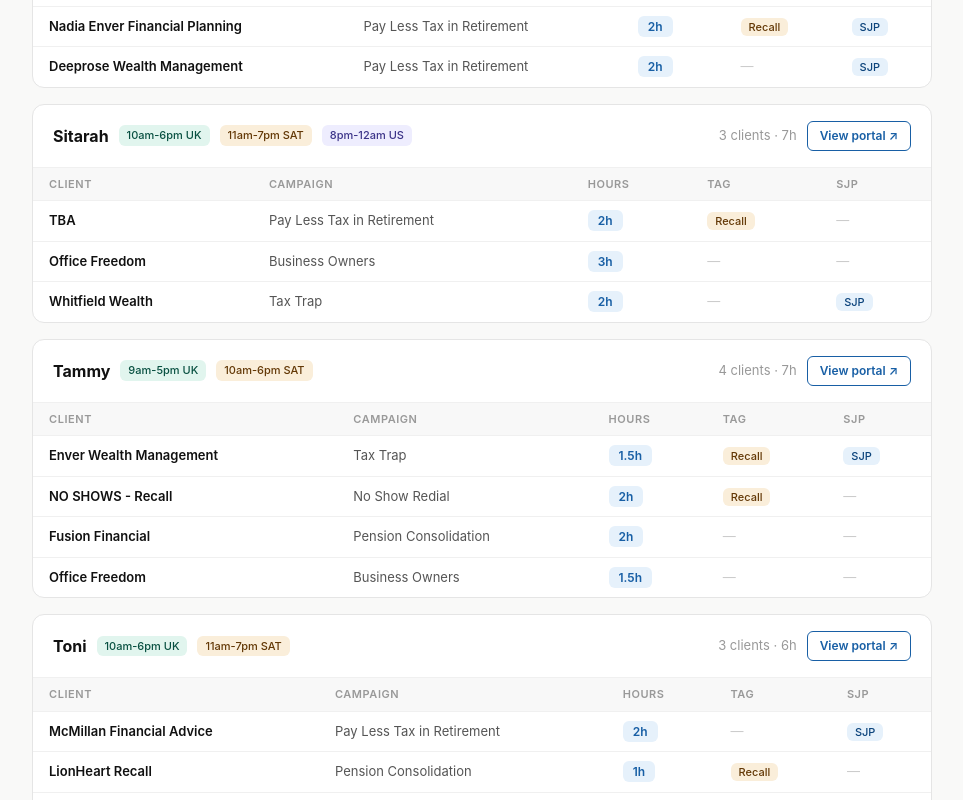
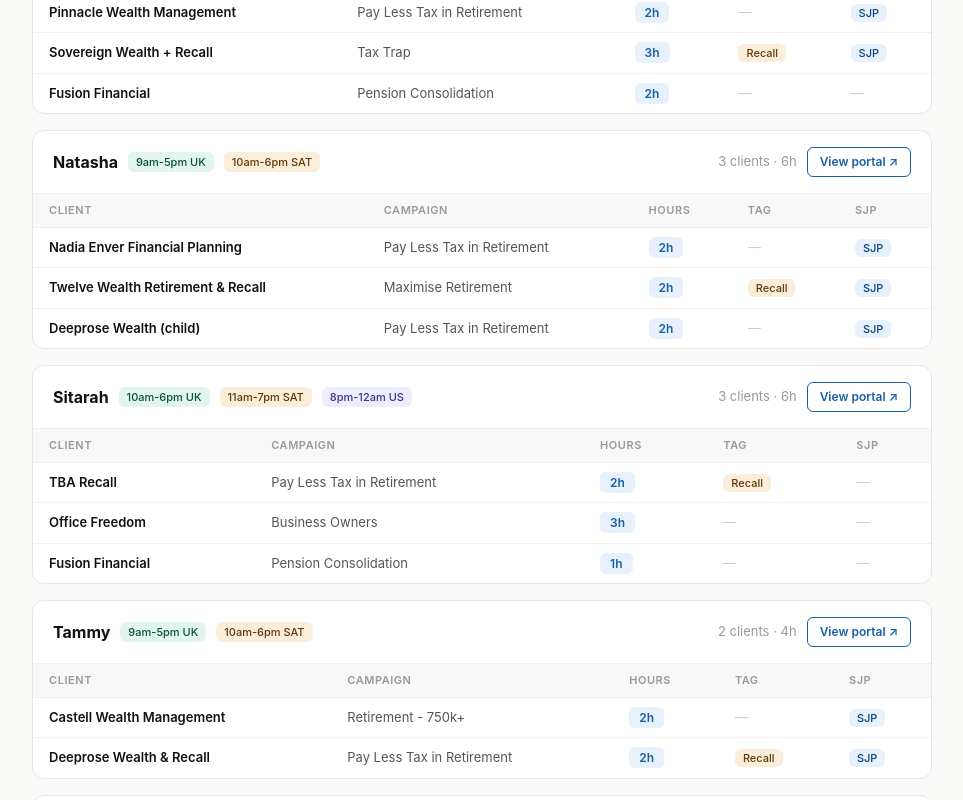
Before and after one commit to adsorbed/adsorbed-caller-portal, a Next.js app: page /admin in a window 1280 px wide. Shown: the part 1260-2060 px from the top of the page, without its empty margins (158-1121 px from the left). Built offline with nearby package versions, Linux system fonts and the light colour scheme.

Commit message:
Update caller roster - new assignments, add Joy, remove Warren and Staci

```diff
--- a/app/page.tsx
+++ b/app/page.tsx
@@ -1,12 +1,12 @@
 import Link from 'next/link'
 
 const CALLERS = [
+  { name: 'Joy', id: 'joy' },
   { name: 'Tammy', id: 'tammy' },
   { name: 'Miche', id: 'miche' },
   { name: 'Celeste', id: 'celeste' },
   { name: 'Sitarah', id: 'sitarah' },
   { name: 'Zama', id: 'zama' },
-  { name: 'Warren', id: 'warren' },
   { name: 'Deje', id: 'deje' },
   { name: 'Toni', id: 'toni' },
   { name: 'Natasha', id: 'natasha' },
--- a/data/callers.ts
+++ b/data/callers.ts
@@ -1,82 +1,80 @@
 import { CallerData } from '../lib/sheets'
 
 export const STATIC_CALLERS: Record<string, CallerData> = {
+  joy: {
+    caller: { name: 'Joy', shift_week: '10am-6pm UK', shift_sat: '11am-7pm SAT', shift_other: null },
+    clients: [
+      { name: 'Enver Wealth Management', hours: 2.5, tag: null, campaign: 'Tax Trap', sjp: 'Yes', ghl_url: 'https://app.gohighlevel.com/accounts/detail/UFOBKmmDchnRwIM0bEHF', brief_url: null, script: null, calendly: [{ name: 'Josh Holmes', url: 'https://calendly.com/josh-holmes-ewm/financial-consultation' }, { name: 'Ben Russell', url: 'https://calendly.com/benjamin-russell-sjpp/30min' }, { name: 'Harry', url: 'https://calendly.com/h-carling/zoom-meeting' }] },
+      { name: 'Vantage Wealth + Recall', hours: 3, tag: 'Recall', campaign: 'Tax Trap', sjp: 'Yes', ghl_url: 'https://app.gohighlevel.com/v2/location/NdfxLkYsuEbITzf3os5t/dashboard', brief_url: null, script: null, calendly: [{ name: 'Dan', url: 'https://calendly.com/danmcguigan/introductory-call-30-mins' }, { name: 'Joseph', url: 'https://calendly.com/josephoconnor/introductory-call-vantage-wealth-management' }, { name: 'Kevin', url: 'https://calendly.com/kevinmugisha/introductory-call-30-mins-1' }] },
+    ],
+  },
   tammy: {
     caller: { name: 'Tammy', shift_week: '9am-5pm UK', shift_sat: '10am-6pm SAT', shift_other: null },
     clients: [
-      { name: 'Enver Wealth Management', hours: 1.5, tag: 'Recall', campaign: 'Tax Trap', sjp: 'Yes', ghl_url: 'https://app.gohighlevel.com/accounts/detail/UFOBKmmDchnRwIM0bEHF', brief_url: null, script: 'Hi, this is [Name] calling from ADsorbed on behalf of Enver Wealth Management. Reaching out to professionals who may be paying too much tax - is that worth a chat?', calendly: [{ name: 'Josh Holmes', url: 'https://calendly.com/josh-holmes-ewm/financial-consultation' }, { name: 'Ben Russell', url: 'https://calendly.com/benjamin-russell-sjpp/30min' }, { name: 'Harry', url: 'https://calendly.com/h-carling/zoom-meeting' }] },
-      { name: 'NO SHOWS - Recall', hours: 2, tag: 'Recall', campaign: 'No Show Redial', sjp: null, ghl_url: null, brief_url: null, script: 'Hi, following up - you had an appointment booked with one of our advisers but we missed you. Would you like to reschedule?', calendly: [] },
-      { name: 'Fusion Financial', hours: 2, tag: null, campaign: 'Pension Consolidation', sjp: 'No', ghl_url: null, brief_url: null, script: 'Hi, this is [Name] from ADsorbed working with Fusion Financial. We help people consolidate old workplace pensions - do you have any old pensions sitting around?', calendly: [{ name: 'Fusion Adviser', url: 'https://calendly.com/joahu-s-fcg/fusion-initial-discovery-call' }] },
-      { name: 'Office Freedom', hours: 1.5, tag: null, campaign: 'Business Owners', sjp: 'No', ghl_url: 'https://app.gohighlevel.com/v2/location/JJY49W48ZHoFp9AG8muZi/dashboard', brief_url: null, script: 'Hi, calling on behalf of Office Freedom. We work with business owners to help them make the most of their finances - is that relevant to you?', calendly: [] },
+      { name: 'Castell Wealth Management', hours: 2, tag: null, campaign: 'Retirement - 750k+', sjp: 'Yes', ghl_url: 'https://app.gohighlevel.com/v2/location/LR5em7sSiNdZRcWsCKmT/dashboard', brief_url: null, script: null, calendly: [{ name: 'James', url: 'https://calendly.com/castellwealth/future-perfect-initial-review' }, { name: 'Ashley', url: 'https://calendly.com/ashley-nassiri-sjpp/30-minute-meeting' }] },
+      { name: 'Deeprose Wealth & Recall', hours: 2, tag: 'Recall', campaign: 'Pay Less Tax in Retirement', sjp: 'Yes', ghl_url: null, brief_url: null, script: null, calendly: [{ name: 'Fraser', url: 'https://calendly.com/fraser-j-deeprose-sjpp/30min' }] },
     ],
   },
   miche: {
     caller: { name: 'Miche', shift_week: '10am-6pm UK', shift_sat: '11am-7pm SAT', shift_other: null },
     clients: [
-      { name: 'Enver Wealth Management', hours: 2.5, tag: null, campaign: 'Tax Trap', sjp: 'Yes', ghl_url: 'https://app.gohighlevel.com/accounts/detail/UFOBKmmDchnRwIM0bEHF', brief_url: null, script: 'Hi, this is [Name] calling from ADsorbed on behalf of Enver Wealth Management. Reaching out to professionals who may be paying too much tax - is that worth a chat?', calendly: [{ name: 'Josh Holmes', url: 'https://calendly.com/josh-holmes-ewm/financial-consultation' }, { name: 'Ben Russell', url: 'https://calendly.com/benjamin-russell-sjpp/30min' }] },
-      { name: 'Pinnacle Wealth Management', hours: 2, tag: null, campaign: 'Pay Less Tax in Retirement', sjp: 'Yes', ghl_url: 'https://app.gohighlevel.com/v2/location/LTp42eS7bty2DDMeSrS6/dashboard', brief_url: null, script: 'Hi, calling on behalf of Pinnacle Wealth Management. We help professionals review their pension and retirement plans - is that something you have thought about recently?', calendly: [{ name: 'Jon Whitley', url: 'https://calendly.com/jon-whitley/introductory-meeting-with-pinnacle-wealth-management-103' }, { name: 'Ben Rotchford', url: 'https://calendly.com/ben-rotchford---sjp/introductory-meeting-with-pinnacle-wealth-management-duplicate' }, { name: 'Mark Griffiths', url: 'https://calendly.com/mark-griffiths-2/introductory-meeting-with-pinnacle-wealth-management-duplicate-duplicate-duplicate' }, { name: 'Felix Flower', url: 'https://calendly.com/felix-flower/introductory-meeting-with-pinnacle-wealth-management-duplicate-duplicate-2-duplicate-1' }, { name: 'Brody Faulkner', url: 'https://calendly.com/brody-faulkner-sjpp/introductory-meeting-with-pinnacle-wealth-management-duplicate-duplicate-2-duplicate' }, { name: 'Ross Hayden', url: 'https://calendly.com/ross-hayden-sjpp/introductory-meeting-with-pinnacle-wealth-management-duplicate-duplicate-2' }, { name: 'Charlie Bornor', url: 'https://calendly.com/charlie-bornor/introductory-meeting-with-pinnacle-wealth-management-104' }] },
-      { name: 'William Street Wealth', hours: 2.5, tag: null, campaign: 'Pay Less Tax in Retirement', sjp: 'Yes', ghl_url: 'https://app.gohighlevel.com/v2/location/DF5YpqdKYNykTlTvEdwp/dashboard', brief_url: null, script: 'Hi, calling on behalf of William Street Wealth. We help people pay less tax in retirement - is that relevant to you?', calendly: [{ name: 'William Street Adviser', url: 'https://calendly.com/wswealth/30min' }] },
+      { name: 'Pinnacle Wealth Management', hours: 2, tag: null, campaign: 'Pay Less Tax in Retirement', sjp: 'Yes', ghl_url: 'https://app.gohighlevel.com/v2/location/LTp42eS7bty2DDMeSrS6/dashboard', brief_url: null, script: null, calendly: [{ name: 'Jon Whitley', url: 'https://calendly.com/jon-whitley/introductory-meeting-with-pinnacle-wealth-management-103' }, { name: 'Ben Rotchford', url: 'https://calendly.com/ben-rotchford---sjp/introductory-meeting-with-pinnacle-wealth-management-duplicate' }, { name: 'Mark Griffiths', url: 'https://calendly.com/mark-griffiths-2/introductory-meeting-with-pinnacle-wealth-management-duplicate-duplicate-duplicate' }, { name: 'Felix Flower', url: 'https://calendly.com/felix-flower/introductory-meeting-with-pinnacle-wealth-management-duplicate-duplicate-2-duplicate-1' }, { name: 'Brody Faulkner', url: 'https://calendly.com/brody-faulkner-sjpp/introductory-meeting-with-pinnacle-wealth-management-duplicate-duplicate-2-duplicate' }, { name: 'Ross Hayden', url: 'https://calendly.com/ross-hayden-sjpp/introductory-meeting-with-pinnacle-wealth-management-duplicate-duplicate-2' }, { name: 'Charlie Bornor', url: 'https://calendly.com/charlie-bornor/introductory-meeting-with-pinnacle-wealth-management-104' }] },
+      { name: 'Sovereign Wealth + Recall', hours: 3, tag: 'Recall', campaign: 'Tax Trap', sjp: 'Yes', ghl_url: 'https://app.gohighlevel.com/v2/location/eVuJ4ipmU51Zm0Vi2sy8/contacts/smart_list/All', brief_url: null, script: null, calendly: [{ name: 'Alexander Head', url: 'https://calendly.com/alexander-head/financial-planning-consultation-1' }] },
+      { name: 'Fusion Financial', hours: 2, tag: null, campaign: 'Pension Consolidation', sjp: 'No', ghl_url: null, brief_url: null, script: null, calendly: [{ name: 'Fusion Adviser', url: 'https://calendly.com/joahu-s-fcg/fusion-initial-discovery-call' }] },
     ],
   },
   celeste: {
-    caller: { name: 'Celeste', shift_week: '10am-6pm UK', shift_sat: '11am-7pm SAT', shift_other: null },
+    caller: { name: 'Celeste', shift_week: '8.30am-4.30pm UK', shift_sat: '10.30am-6.30pm SAT', shift_other: null },
     clients: [
-      { name: 'Sovereign Wealth Management', hours: 2.5, tag: null, campaign: 'Tax Trap', sjp: 'Yes', ghl_url: 'https://app.gohighlevel.com/v2/location/eVuJ4ipmU51Zm0Vi2sy8/contacts/smart_list/All', brief_url: null, script: 'Hi, calling on behalf of Sovereign Wealth Management. We help high earners review their tax position - is that relevant to you?', calendly: [{ name: 'Alexander Head', url: 'https://calendly.com/alexander-head/financial-planning-consultation-1' }] },
-      { name: 'Oakland Wealth Consultants', hours: 2, tag: null, campaign: 'Tax Trap', sjp: 'Yes', ghl_url: 'https://app.gohighlevel.com/v2/location/aoiuWcTeJRJXfrONp71p/settings/company', brief_url: null, script: 'Hi, calling on behalf of Oakland Wealth. We help professionals pay less tax - would that be worth a conversation?', calendly: [{ name: 'Oakland Adviser', url: 'https://calendly.com/oaklandwealthconsultants/30min' }] },
-      { name: 'LionHeart', hours: 2.5, tag: null, campaign: 'Pension Consolidation', sjp: 'No', ghl_url: 'https://app.gohighlevel.com/v2/location/18Qgzv4ChXvRVvHkUVI6/contacts/smart_list/All', brief_url: null, script: 'Hi, reaching out on behalf of LionHeart. We help people consolidate old workplace pensions into one manageable pot - is that something you would be open to exploring?', calendly: [{ name: 'LionHeart Team', url: 'https://calendly.com/lionheartwealthuk/initial-discovery-call' }] },
+      { name: 'Shinfield Financial Planning', hours: 2, tag: null, campaign: 'Tax Trap', sjp: 'No', ghl_url: 'https://app.gohighlevel.com/v2/location/ustxqf1QbLCAcfR1O4r/dashboard', brief_url: null, script: null, calendly: [{ name: 'Richard', url: 'https://calendly.com/richard-shinfield/30min' }] },
+      { name: 'Oakland Wealth Consultants', hours: 2, tag: null, campaign: 'Tax Trap', sjp: 'Yes', ghl_url: 'https://app.gohighlevel.com/v2/location/aoiuWcTeJRJXfrONp71p/settings/company', brief_url: null, script: null, calendly: [{ name: 'Oakland Adviser', url: 'https://calendly.com/oaklandwealthconsultants/30min' }] },
+      { name: 'William Street & Recall', hours: 3, tag: 'Recall', campaign: 'Pay Less Tax in Retirement', sjp: 'Yes', ghl_url: 'https://app.gohighlevel.com/v2/location/DF5YpqdKYNykTlTvEdwp/dashboard', brief_url: null, script: null, calendly: [{ name: 'William Street Adviser', url: 'https://calendly.com/wswealth/30min' }] },
     ],
   },
   sitarah: {
     caller: { name: 'Sitarah', shift_week: '10am-6pm UK', shift_sat: '11am-7pm SAT', shift_other: '8pm-12am US' },
     clients: [
-      { name: 'TBA', hours: 2, tag: 'Recall', campaign: 'Pay Less Tax in Retirement', sjp: 'No', ghl_url: null, brief_url: null, script: 'Hi, calling - the adviser will be in touch shortly to discuss your retirement planning options.', calendly: [{ name: 'Oliver Brien', url: 'https://calendly.com/oliver-obrien-turpinbal/30min' }] },
-      { name: 'Office Freedom', hours: 3, tag: null, campaign: 'Business Owners', sjp: 'No', ghl_url: 'https://app.gohighlevel.com/v2/location/JJY49W48ZHoFp9AG8muZi/dashboard', brief_url: null, script: 'Hi, calling on behalf of Office Freedom. We work with business owners to help them make the most of their finances - is that relevant to you?', calendly: [] },
-      { name: 'Whitfield Wealth', hours: 2, tag: null, campaign: 'Tax Trap', sjp: 'Yes', ghl_url: 'https://app.gohighlevel.com/v2/location/HBCeaAQBmXZoIpFaaMS/dashboard', brief_url: null, script: 'Hi, calling on behalf of Whitfield Wealth Management. We help professionals review their tax position - is that something you would be open to discussing?', calendly: [{ name: 'Whitfield Adviser', url: 'https://calendly.com/e/ewvm-wwp0-d/minute-discovery-meeting' }] },
+      { name: 'TBA Recall', hours: 2, tag: 'Recall', campaign: 'Pay Less Tax in Retirement', sjp: 'No', ghl_url: null, brief_url: null, script: null, calendly: [] },
+      { name: 'Office Freedom', hours: 3, tag: null, campaign: 'Business Owners', sjp: 'No', ghl_url: 'https://app.gohighlevel.com/v2/location/JJY49W48ZHoFp9AG8muZi/dashboard', brief_url: null, script: null, calendly: [] },
+      { name: 'Fusion Financial', hours: 1, tag: null, campaign: 'Pension Consolidation', sjp: 'No', ghl_url: null, brief_url: null, script: null, calendly: [{ name: 'Fusion Adviser', url: 'https://calendly.com/joahu-s-fcg/fusion-initial-discovery-call' }] },
     ],
   },
   zama: {
     caller: { name: 'Zama', shift_week: '10am-6pm UK', shift_sat: '11am-7pm SAT', shift_other: null },
     clients: [
-      { name: 'Deeprose Wealth Management', hours: 2, tag: null, campaign: 'Pay Less Tax in Retirement', sjp: 'Yes', ghl_url: null, brief_url: null, script: 'Hi, calling on behalf of Deeprose Wealth. We help people pay less tax in retirement - is that on your radar?', calendly: [{ name: 'Fraser', url: 'https://calendly.com/fraser-j-deeprose-sjpp/30min' }] },
-      { name: 'Macfarlane Wealth Partners', hours: 1, tag: null, campaign: 'Pay Less Tax in Retirement', sjp: 'Yes', ghl_url: 'https://app.gohighlevel.com/v2/location/b1SpoviaL4WesER7OvDA/dashboard', brief_url: null, script: 'Hi, calling on behalf of Macfarlane Wealth Partners. We help professionals approaching retirement make the most of what they have built - is that a conversation worth having?', calendly: [{ name: 'Macfarlane Adviser', url: 'https://calendly.com/yonas-a-mfine/sjp-introductory-meeting' }] },
-      { name: 'Office Freedom', hours: 3, tag: null, campaign: 'Business Owners', sjp: 'No', ghl_url: 'https://app.gohighlevel.com/v2/location/JJY49W48ZHoFp9AG8muZi/dashboard', brief_url: null, script: 'Hi, calling on behalf of Office Freedom. We work with business owners to help them make the most of their finances - is that relevant to you?', calendly: [] },
-    ],
-  },
-  warren: {
-    caller: { name: 'Warren', shift_week: '9am-5pm UK', shift_sat: '11am-7pm SAT', shift_other: null },
-    clients: [
-      { name: 'Sovereign Wealth Management', hours: 3, tag: 'Recall', campaign: 'Tax Trap', sjp: 'Yes', ghl_url: 'https://app.gohighlevel.com/v2/location/eVuJ4ipmU51Zm0Vi2sy8/contacts/smart_list/All', brief_url: null, script: 'Hi, calling on behalf of Sovereign Wealth Management. We help high earners review their tax position - is that relevant to you?', calendly: [{ name: 'Alexander Head', url: 'https://calendly.com/alexander-head/financial-planning-consultation-1' }] },
-      { name: 'Shinfield Financial Planning', hours: 1, tag: null, campaign: 'Tax Trap', sjp: 'No', ghl_url: 'https://app.gohighlevel.com/v2/location/ustxqf1QbLCAcfR1O4r/dashboard', brief_url: null, script: 'Hi, calling on behalf of Shinfield Financial Planning. We help busy professionals who may be overpaying tax - does that sound relevant to you?', calendly: [{ name: 'Richard', url: 'https://calendly.com/richard-shinfield/30min' }] },
-      { name: 'Twelve Wealth Management', hours: 1, tag: null, campaign: 'Maximise Retirement', sjp: 'Yes', ghl_url: 'https://app.gohighlevel.com/v2/location/xm4D7aFFAP1NJPZmcUzt/dashboard', brief_url: null, script: 'Hi, calling on behalf of Twelve Wealth Management. We help professionals maximise what they get from retirement - is that worth a quick conversation?', calendly: [{ name: 'Alex Exall', url: 'https://calendly.com/alex-exall-financial-planning-financial-health-check' }, { name: 'Jonathan Pollock', url: 'https://calendly.com/jonathan-pollock-twm/60min' }, { name: 'Alfie', url: 'https://calendly.com/alfie-richingandone-on-one-meeting-and-review' }] },
-      { name: 'Deeprose Wealth Management', hours: 2, tag: null, campaign: 'Pay Less Tax in Retirement', sjp: 'Yes', ghl_url: null, brief_url: null, script: 'Hi, calling on behalf of Deeprose Wealth. We help people pay less tax in retirement - is that on your radar?', calendly: [{ name: 'Fraser', url: 'https://calendly.com/fraser-j-deeprose-sjpp/30min' }] },
+      { name: 'Macfarlane Wealth Partners', hours: 3, tag: null, campaign: 'Pay Less Tax in Retirement', sjp: 'Yes', ghl_url: 'https://app.gohighlevel.com/v2/location/b1SpoviaL4WesER7OvDA/dashboard', brief_url: null, script: null, calendly: [{ name: 'Macfarlane Adviser', url: 'https://calendly.com/yonas-a-mfine/sjp-introductory-meeting' }] },
+      { name: 'Office Freedom', hours: 3, tag: null, campaign: 'Business Owners', sjp: 'No', ghl_url: 'https://app.gohighlevel.com/v2/location/JJY49W48ZHoFp9AG8muZi/dashboard', brief_url: null, script: null, calendly: [] },
+      { name: 'Fusion Financial Recall', hours: 1, tag: 'Recall', campaign: 'Pension Consolidation', sjp: 'No', ghl_url: null, brief_url: null, script: null, calendly: [{ name: 'Fusion Adviser', url: 'https://calendly.com/joahu-s-fcg/fusion-initial-discovery-call' }] },
     ],
   },
   deje: {
-    caller: { name: 'Deje', shift_week: '10am-6pm UK', shift_sat: '11am-7pm SAT', shift_other: null },
+    caller: { name: 'Deje', shift_week: '9am-5pm UK', shift_sat: '10am-6pm SAT', shift_other: null },
     clients: [
-      { name: 'Fusion Financial', hours: 2, tag: null, campaign: 'Pension Consolidation', sjp: 'No', ghl_url: null, brief_url: null, script: 'Hi, calling on behalf of Fusion Financial. We help people consolidate old workplace pensions - do you have any old pensions sitting around?', calendly: [{ name: 'Fusion Adviser', url: 'https://calendly.com/joahu-s-fcg/fusion-initial-discovery-call' }] },
-      { name: 'Fusion Financial Recall', hours: 2, tag: 'Recall', campaign: 'Pension Consolidation', sjp: 'No', ghl_url: null, brief_url: null, script: 'Hi, following up on a previous conversation about consolidating your pensions with Fusion Financial - are you still open to a quick chat?', calendly: [{ name: 'Fusion Adviser', url: 'https://calendly.com/joahu-s-fcg/fusion-initial-discovery-call' }] },
-      { name: 'Vantage Wealth Management', hours: 3, tag: 'Recall', campaign: 'Tax Trap', sjp: 'Yes', ghl_url: 'https://app.gohighlevel.com/v2/location/NdfxLkYsuEbITzf3os5t/dashboard', brief_url: null, script: 'Hi, calling on behalf of Vantage Wealth Management. We help professionals review their tax position - is that something you would be open to discussing?', calendly: [{ name: 'Dan', url: 'https://calendly.com/danmcguigan/introductory-call-30-mins' }, { name: 'Joseph', url: 'https://calendly.com/josephoconnor/introductory-call-vantage-wealth-management' }, { name: 'Kevin', url: 'https://calendly.com/kevinmugisha/introductory-call-30-mins-1' }] },
+      { name: 'Enver Wealth Recall', hours: 2, tag: 'Recall', campaign: 'Tax Trap', sjp: 'Yes', ghl_url: 'https://app.gohighlevel.com/accounts/detail/UFOBKmmDchnRwIM0bEHF', brief_url: null, script: null, calendly: [{ name: 'Josh Holmes', url: 'https://calendly.com/josh-holmes-ewm/financial-consultation' }, { name: 'Ben Russell', url: 'https://calendly.com/benjamin-russell-sjpp/30min' }] },
+      { name: 'Twelve Wealth Management', hours: 2, tag: null, campaign: 'Maximise Retirement', sjp: 'Yes', ghl_url: 'https://app.gohighlevel.com/v2/location/xm4D7aFFAP1NJPZmcUzt/dashboard', brief_url: null, script: null, calendly: [{ name: 'Alex Exall', url: 'https://calendly.com/alex-exall-financial-planning-financial-health-check' }, { name: 'Jonathan Pollock', url: 'https://calendly.com/jonathan-pollock-twm/60min' }, { name: 'Alfie', url: 'https://calendly.com/alfie-richingandone-on-one-meeting-and-review' }] },
+      { name: 'Whitfield Wealth', hours: 2, tag: null, campaign: 'Tax Trap', sjp: 'Yes', ghl_url: 'https://app.gohighlevel.com/v2/location/HBCeaAQBmXZoIpFaaMS/dashboard', brief_url: null, script: null, calendly: [{ name: 'Whitfield Adviser', url: 'https://calendly.com/e/ewvm-wwp0-d/minute-discovery-meeting' }] },
     ],
   },
   toni: {
     caller: { name: 'Toni', shift_week: '10am-6pm UK', shift_sat: '11am-7pm SAT', shift_other: null },
     clients: [
-      { name: 'McMillan Financial Advice', hours: 2, tag: null, campaign: 'Pay Less Tax in Retirement', sjp: 'Yes', ghl_url: 'https://app.gohighlevel.com/accounts/detail/xKphu0bjBTkvP5pJi3fP', brief_url: null, script: 'Hi, calling on behalf of McMillan Financial Advice. We help professionals pay less tax in retirement - is that worth a conversation?', calendly: [{ name: 'Chris', url: 'https://calendly.com/christopher-beck-y1v/90min' }] },
-      { name: 'LionHeart Recall', hours: 1, tag: 'Recall', campaign: 'Pension Consolidation', sjp: 'No', ghl_url: 'https://app.gohighlevel.com/v2/location/18Qgzv4ChXvRVvHkUVI6/contacts/smart_list/All', brief_url: null, script: 'Hi, following up on a previous conversation about consolidating your pensions with LionHeart - are you still open to a quick chat?', calendly: [{ name: 'LionHeart Team', url: 'https://calendly.com/lionheartwealthuk/initial-discovery-call' }] },
-      { name: 'LionHeart', hours: 3, tag: null, campaign: 'Pension Consolidation', sjp: 'No', ghl_url: 'https://app.gohighlevel.com/v2/location/18Qgzv4ChXvRVvHkUVI6/contacts/smart_list/All', brief_url: null, script: 'Hi, reaching out on behalf of LionHeart. We help people consolidate old workplace pensions into one manageable pot - is that something you would be open to exploring?', calendly: [{ name: 'LionHeart Team', url: 'https://calendly.com/lionheartwealthuk/initial-discovery-call' }] },
+      { name: 'TBA Wealth', hours: 2, tag: null, campaign: null, sjp: null, ghl_url: null, brief_url: null, script: null, calendly: [] },
+      { name: 'Oakland Wealth Consultants', hours: 1, tag: null, campaign: 'Tax Trap', sjp: 'Yes', ghl_url: 'https://app.gohighlevel.com/v2/location/aoiuWcTeJRJXfrONp71p/settings/company', brief_url: null, script: null, calendly: [{ name: 'Oakland Adviser', url: 'https://calendly.com/oaklandwealthconsultants/30min' }] },
     ],
   },
   natasha: {
-    caller: { name: 'Natasha', shift_week: '9am-5pm UK', shift_sat: null, shift_other: null },
+    caller: { name: 'Natasha', shift_week: '9am-5pm UK', shift_sat: '10am-6pm SAT', shift_other: null },
     clients: [
-      { name: 'Twelve Wealth Management', hours: 2, tag: null, campaign: 'Maximise Retirement', sjp: 'Yes', ghl_url: 'https://app.gohighlevel.com/v2/location/xm4D7aFFAP1NJPZmcUzt/dashboard', brief_url: null, script: 'Hi, calling on behalf of Twelve Wealth Management. We help professionals maximise what they get from retirement - is that worth a quick conversation?', calendly: [{ name: 'Alex Exall', url: 'https://calendly.com/alex-exall-financial-planning-financial-health-check' }, { name: 'Jonathan Pollock', url: 'https://calendly.com/jonathan-pollock-twm/60min' }, { name: 'Alfie', url: 'https://calendly.com/alfie-richingandone-on-one-meeting-and-review' }] },
-      { name: 'Nadia Enver Financial Planning', hours: 2, tag: 'Recall', campaign: 'Pay Less Tax in Retirement', sjp: 'Yes', ghl_url: null, brief_url: null, script: 'Hi, calling on behalf of Nadia Enver Financial Planning. We help people pay less tax in retirement - is that something you would be interested in exploring?', calendly: [{ name: 'Nadia Enver', url: 'https://calendly.com/nadiaenverfp/30min' }] },
-      { name: 'Deeprose Wealth Management', hours: 2, tag: null, campaign: 'Pay Less Tax in Retirement', sjp: 'Yes', ghl_url: null, brief_url: null, script: 'Hi, calling on behalf of Deeprose Wealth. We help people pay less tax in retirement - is that on your radar?', calendly: [{ name: 'Fraser', url: 'https://calendly.com/fraser-j-deeprose-sjpp/30min' }] },
+      { name: 'Nadia Enver Financial Planning', hours: 2, tag: null, campaign: 'Pay Less Tax in Retirement', sjp: 'Yes', ghl_url: null, brief_url: null, script: null, calendly: [{ name: 'Nadia Enver', url: 'https://calendly.com/nadiaenverfp/30min' }] },
+      { name: 'Twelve Wealth Retirement & Recall', hours: 2, tag: 'Recall', campaign: 'Maximise Retirement', sjp: 'Yes', ghl_url: 'https://app.gohighlevel.com/v2/location/xm4D7aFFAP1NJPZmcUzt/dashboard', brief_url: null, script: null, calendly: [{ name: 'Alex Exall', url: 'https://calendly.com/alex-exall-financial-planning-financial-health-check' }, { name: 'Jonathan Pollock', url: 'https://calendly.com/jonathan-pollock-twm/60min' }] },
+      { name: 'Deeprose Wealth (child)', hours: 2, tag: null, campaign: 'Pay Less Tax in Retirement', sjp: 'Yes', ghl_url: null, brief_url: null, script: null, calendly: [{ name: 'Fraser', url: 'https://calendly.com/fraser-j-deeprose-sjpp/30min' }] },
     ],
   },
   carlos: {
     caller: { name: 'Carlos', shift_week: '10am-6pm UK', shift_sat: '11am-7pm SAT', shift_other: null },
-    clients: [],
+    clients: [
+      { name: 'Cleardrop Investment LLC', hours: 4, tag: null, campaign: 'Post Liquidity Wealth Playbook', sjp: 'No', ghl_url: 'https://app.gohighlevel.com/v2/location/ZoDXrKX6paQ4uQRhpV4w/dashboard', brief_url: null, script: null, calendly: [{ name: 'Baj', url: 'https://calendly.com/baj-cedarrivercapital/30min' }, { name: 'Paul', url: 'https://calendly.com/platta-cedarrivercapital/30min' }] },
+      { name: 'OnPoint Financial Management', hours: 3, tag: null, campaign: null, sjp: 'No', ghl_url: null, brief_url: null, script: null, calendly: [] },
+    ],
   },
 }
```
